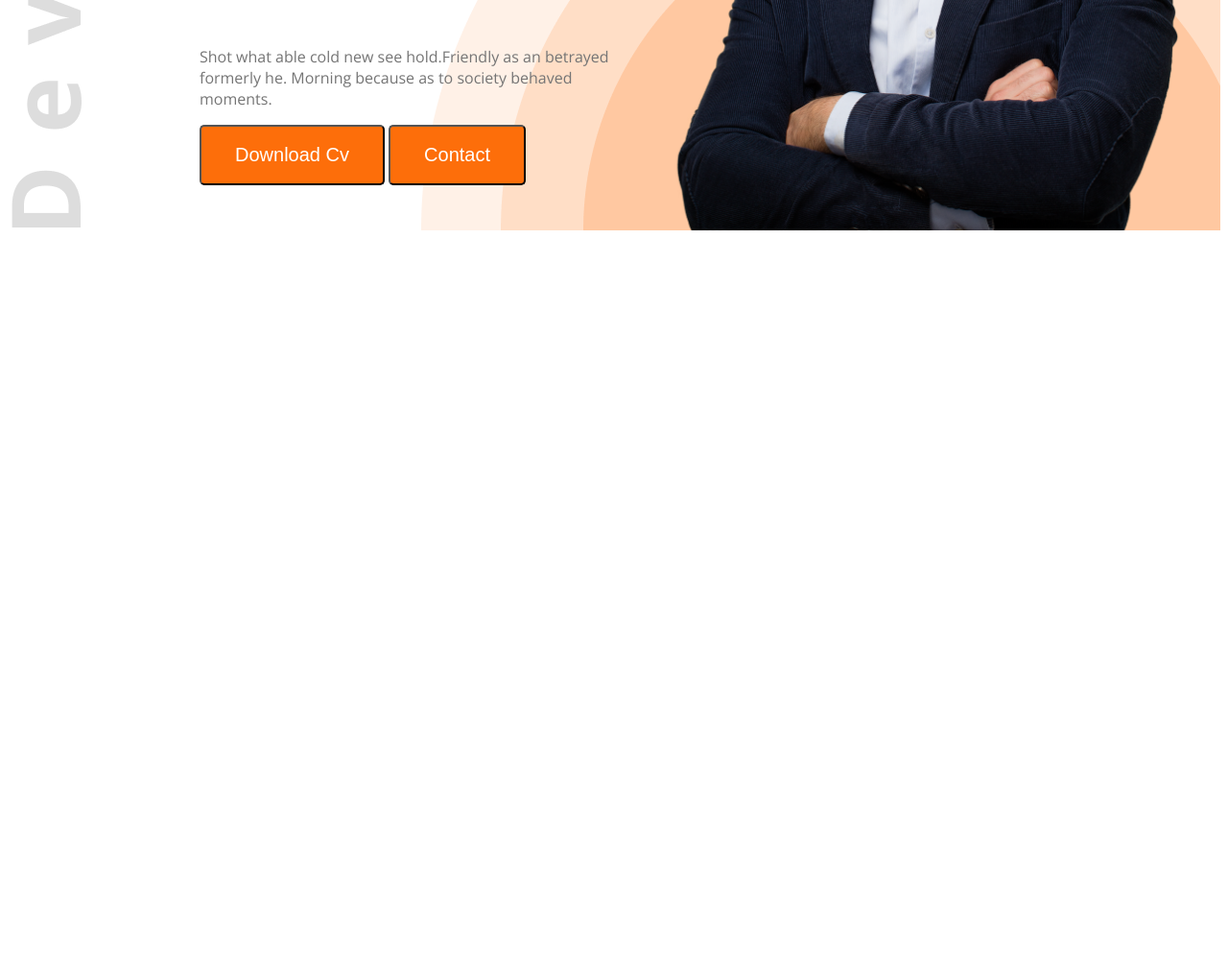
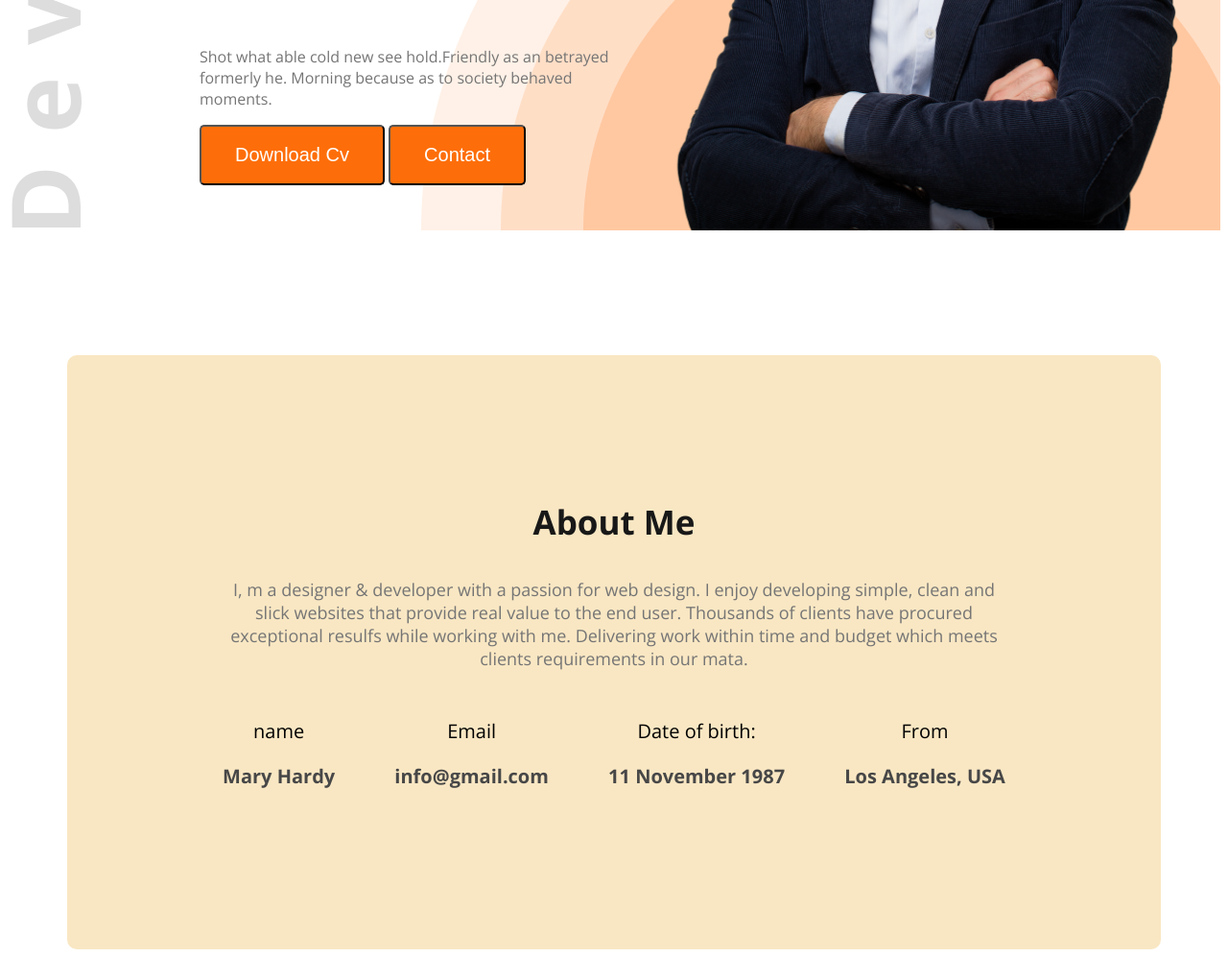
Before and after one commit to jishu-das2002/web-dev-profile, a plain HTML site: page index.html in a window 1280 px wide. Shown: the part 534-1531 px from the top of the page at 96% size. Before the commit the page ends 800 px from the top, so only its background shows below. Drawn offline with nearby package versions, Linux system fonts and the light colour scheme.

Commit message:
added about section

```diff
--- a/index.html
+++ b/index.html
@@ -31,7 +31,28 @@
         </div>
     </header>
     <main>
-
+        <section class="about">
+            <h3 class="main-head">About Me</h3>
+            <p class="main-description">I, m a designer & developer with a passion for web design. I enjoy developing simple, clean and slick websites that provide real value to the end user. Thousands of clients have procured exceptional resulfs while working with me. Delivering work within time and budget which meets clients requirements in our mata.</p>
+            <div class="about-items">
+                <div class="about-item">
+                    <p class="item-titel">name</p>
+                    <p class="item-description">Mary Hardy </p>
+                </div>
+                <div class="about-item">
+                    <p class="item-titel">Email</p>
+                    <p class="item-description">info@gmail.com</p>
+                </div>
+                <div class="about-item">
+                    <p class="item-titel">Date of birth:</p>
+                   <p class="item-description">11 November 1987</p>
+                </div>
+                <div class="about-item">
+                    <p class="item-titel">From</p>
+                   <p class="item-description">Los Angeles, USA</p>
+                </div>
+            </div>
+        </section>
     </main>
     <footer>
 
--- a/style.css
+++ b/style.css
@@ -24,6 +24,34 @@
     font-size: 20px;
 }
 
+main{
+    max-width: 1140px;
+    margin: 130px auto 0;
+}
+/* common section title */
+
+.section-titel{
+    font-size: 35px;
+    font-weight: bold;
+    color: #181818;
+}
+
+/* common main head */
+
+.main-head{
+    font-size: 35px;
+    font-weight: bold;
+    color: #181818;
+}
+
+.main-description{
+    font-size: 18px;
+    font-weight: 400;
+    color: #757575;
+}
+
+
+/* navigation section */
 .nav-section{
     display: flex;
     justify-content: space-between;
@@ -98,3 +126,31 @@ nav ul li a{
 .banner-img{
     width: 580px;
 }
+
+/* main section */
+
+.about{
+    text-align: center;
+    padding: 115px 156px 147px 156px;
+    border-radius: 10px;
+    background-color: rgba(248, 224, 178, 0.781);
+}
+
+.about-items{
+    display: flex;
+    justify-content: space-around;
+    gap: 50px;
+    margin-top: 30px;
+}
+
+.item-titel{
+    font-weight: 200;
+    font-size: 20px;
+}
+
+.item-description{
+    font-size: 20px;
+    color: #474747;
+    font-weight: bold;
+    padding: 0;
+}
```
